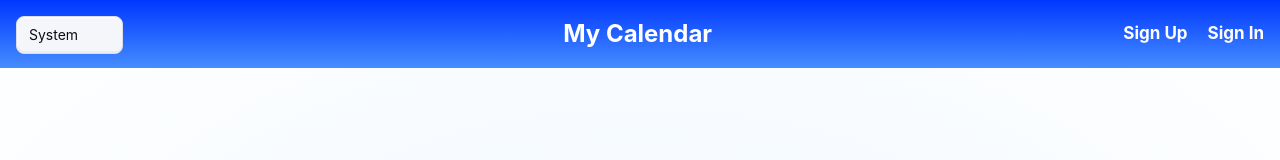
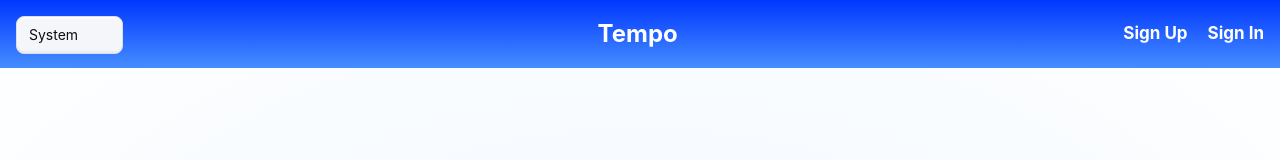
Before and after one commit to MohamadG004/Calendar, a React (Vite) app in the folder Calendar/: page /signin in a window 1280 px wide. Shown: the top 160 px of the page. Built offline with nearby package versions, Linux system fonts and the light colour scheme; some icons are missing.

Commit message:
Change title from 'My Calendar' to 'Tempo'

```diff
--- a/Calendar/src/components/Header.jsx
+++ b/Calendar/src/components/Header.jsx
@@ -5,7 +5,7 @@ const Header = () => (
   <header>
     <div>
       <Link to="/" className="text-white !visited:text-white no-underline" style={{ color: "white" }}>
-        My Calendar
+        Tempo
       </Link>
     </div>
     <nav>
```
